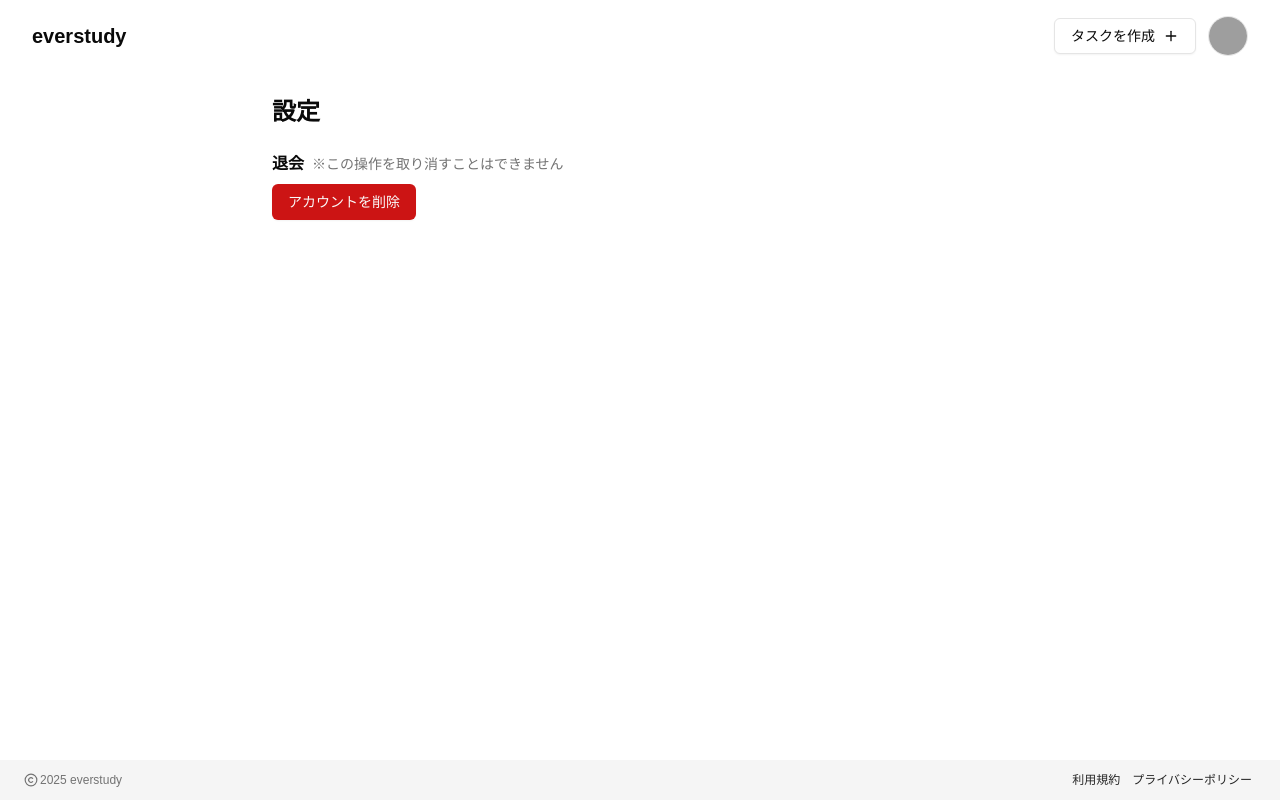
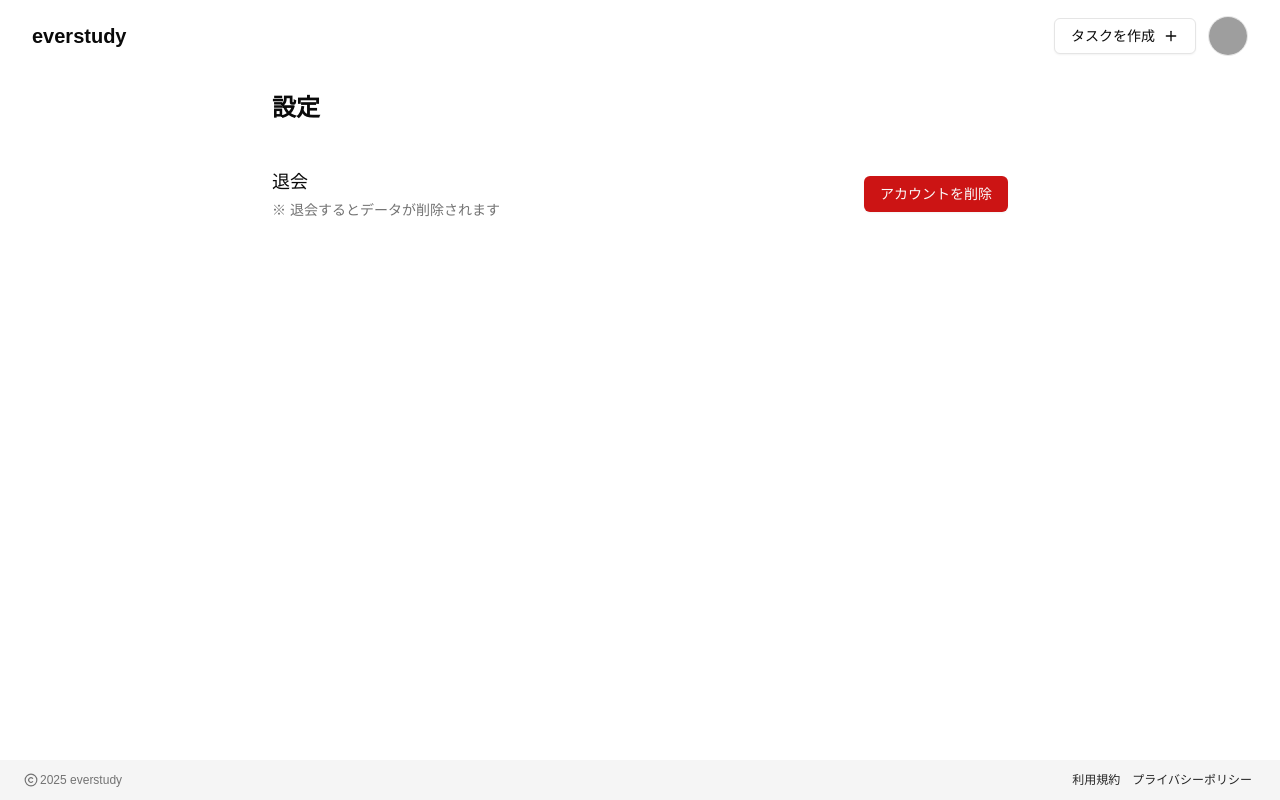
Before and after one commit to katsushika-projects/project12-client, a Next.js app: page /dashboard/setting in a window 1280 px wide. Built offline with nearby package versions, Linux system fonts and the light colour scheme; no server answers; grey boxes are pictures that could not be loaded.

Commit message:
ローディングを追加

```diff
--- a/app/dashboard/page.tsx
+++ b/app/dashboard/page.tsx
@@ -1,4 +1,5 @@
 "use client";
+import Loading from "@/components/loading";
 import Overview from "@/components/overview";
 import TaskCard from "@/components/taskCard";
 import { Button } from "@/components/ui/button";
@@ -10,9 +11,12 @@ import { useEffect, useState } from "react";
 
 const Page = () => {
   const [tasks, setTasks] = useState<Task[]>([]);
+  const [isLoading, setIsLoading] = useState(true);
+
   useEffect(() => {
     const fetchTasks = async () => {
       try {
+        setIsLoading(true);
         const token = localStorage.getItem("access_token");
         const res = await api.get("/api/tasks", {
           headers: { Authorization: `Bearer ${token}` },
@@ -22,25 +26,36 @@ const Page = () => {
         setTasks(data);
       } catch (error) {
         console.error(error);
+      } finally {
+        setIsLoading(false);
       }
     };
     fetchTasks();
   }, []);
 
+  if (isLoading) {
+    return <Loading />;
+  }
+
   return (
-    <div className="mx-auto max-w-screen-lg px-4 lg:px-8 py-10 space-y-10">
+    <div className="mx-auto max-w-screen-lg px-4 lg:px-8 md:py-10 space-y-4 md:space-y-8">
       <Overview />
       {tasks.length > 0 ? (
-        <ul className="space-y-10">
+        <ul className="space-y-4 md:space-y-6">
           {tasks.map((task) => (
             <TaskCard
               key={task.id}
               task={task}
               variant={
-                Math.floor(
-                  (new Date(task.due_time).getTime() - new Date().getTime()) /
-                    (1000 * 60 * 60 * 24)
-                ) > 1
+                task.status === "D"
+                  ? "success"
+                  : task.status === "F"
+                  ? "failure"
+                  : Math.floor(
+                      (new Date(task.due_time).getTime() -
+                        new Date().getTime()) /
+                        (1000 * 60 * 60 * 24)
+                    ) > 1
                   ? "default"
                   : "danger"
               }
--- a/app/dashboard/setting/page.tsx
+++ b/app/dashboard/setting/page.tsx
@@ -8,25 +8,25 @@ export default function Page() {
     const result = confirm("本当に退会しますか？ この操作は取り消せません");
     if (!result) return;
     try {
-      const res = await api.delete("/api/users/", {
+      await api.delete("/api/users/", {
         headers: {
           Authorization: `Bearer ${localStorage.getItem("access_token")}`,
         },
       });
-      console.log(res.data);
     } catch (error) {
       console.error(error);
     }
   };
 
   return (
-    <div className="max-w-screen-md mx-auto px-4 py-6">
-      <h1 className="text-2xl font-semibold">設定</h1>
-      <div className="py-6 space-y-2">
-        <div className="flex gap-2 items-baseline flex-wrap">
-          <h3 className="font-semibold">退会</h3>
+    <div className="max-w-screen-md mx-auto px-4 py-5">
+      <h1 className="text-2xl font-semibold pb-6">設定</h1>
+
+      <div className="py-5 flex justify-between items-center flex-wrap gap-2">
+        <div className="space-y-1">
+          <h3 className="text-lg">退会</h3>
           <p className="text-sm text-muted-foreground">
-            ※この操作を取り消すことはできません
+            ※ 退会するとデータが削除されます
           </p>
         </div>
         <Button onClick={handleDeleteAccount} variant={"destructive"}>
--- /dev/null
+++ b/components/loading.tsx
@@ -0,0 +1,11 @@
+export default function Loading() {
+  return (
+    <div
+      className="flex justify-center items-center flex-1 gap-4 text-xl font-bold"
+      aria-label="読み込み中"
+    >
+      <div className="animate-spin h-9 w-9 border-4 border-neutral-600 rounded-full border-t-transparent"></div>
+      Loading...
+    </div>
+  );
+}
```
